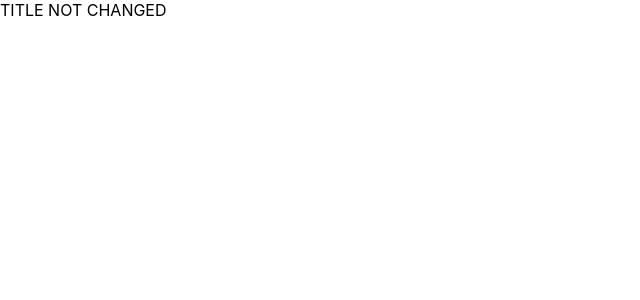
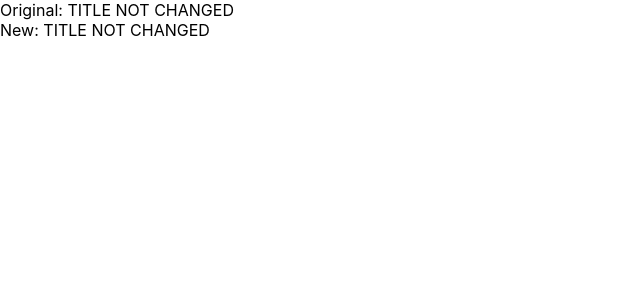
Before and after one commit to hs-netlify/advanced-middleware, a Next.js app: page / in a window 1280 px wide. Shown: the top 300 px of the page, without its empty margins (0-640 px from the left). Built offline with nearby package versions, Linux system fonts and the light colour scheme.

Commit message:
Add both titles

```diff
--- a/pages/index.js
+++ b/pages/index.js
@@ -18,8 +18,8 @@ export default function Home({ titleProp }) {
 
   return (
     <div>
-      {" "}
-      <div>{title}</div>
+      <div>Original: TITLE NOT CHANGED </div>
+      <div>New: {title}</div>
     </div>
   );
 }
```
